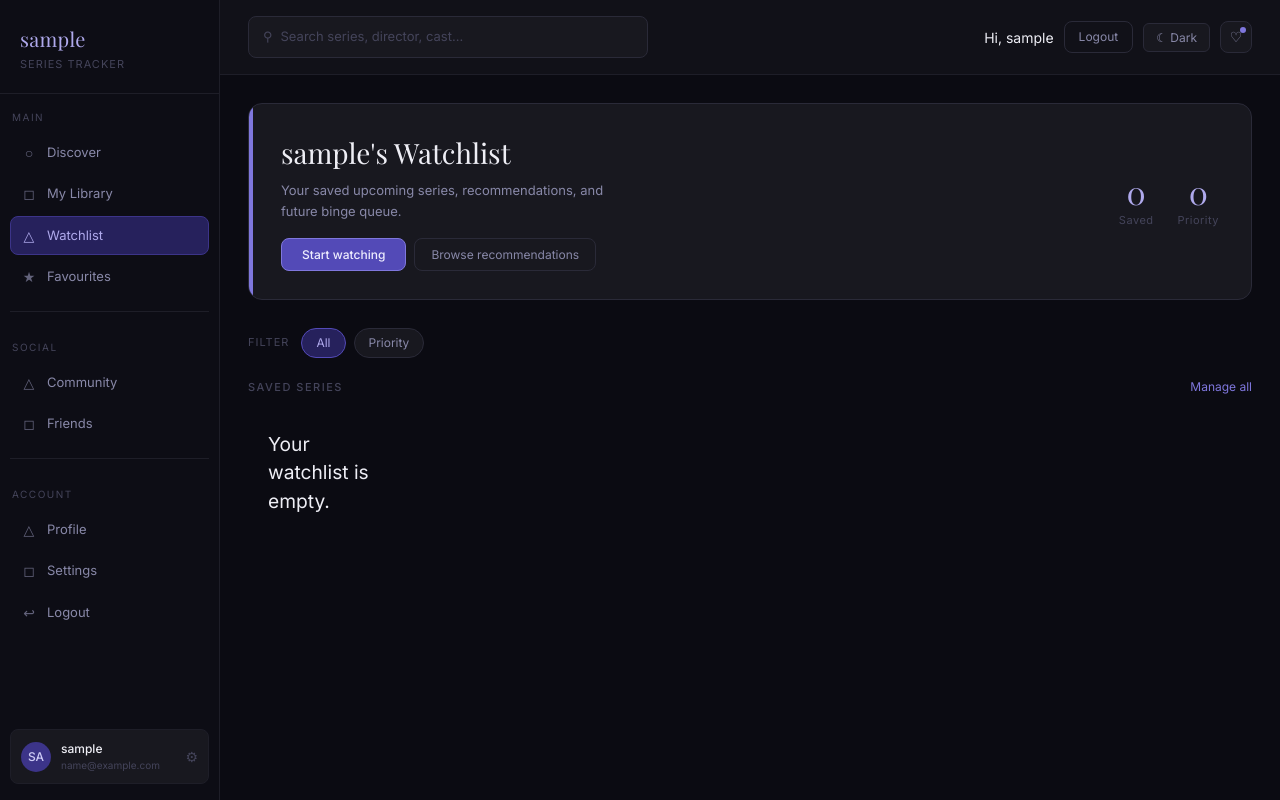
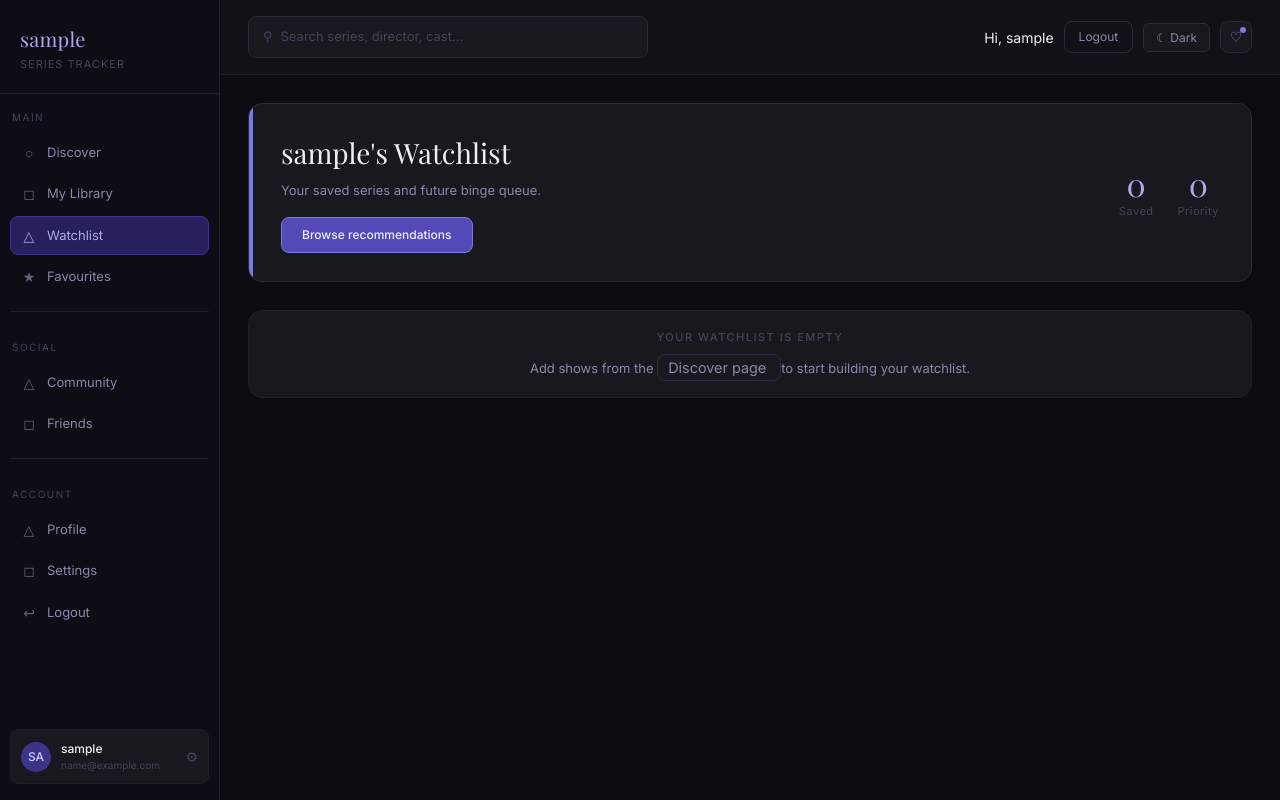
Before and after one commit to JaiPitkethley/AgileReviewSite, a Flask app: page /watchlist in a window 1280 px wide. Run offline with Flask 3, Linux system fonts and the light colour scheme; the visitor is signed in with stand-in values (Sample User, id 1); tables that the repository leaves empty hold one stand-in row (values such as "Sample post").

Commit message:
watchlist alterations - fixed dummy buttons, crowded UI and added working filtering options

```diff
--- a/templates/watchlist.html
+++ b/templates/watchlist.html
@@ -9,11 +9,10 @@
 
   <div class="hero-text">
     <h2>{{ user.username }}'s Watchlist</h2>
-    <p>Your saved upcoming series, recommendations, and future binge queue.</p>
+    <p>Your saved series and future binge queue.</p>
 
     <div class="hero-actions">
-      <button class="btn-primary">Start watching</button>
-      <button class="btn-ghost">Browse recommendations</button>
+      <a href="{{ url_for('dashboard') }}" class="btn-primary">Browse recommendations</a>
     </div>
   </div>
 
@@ -30,54 +29,77 @@
   </div>
 </div>
 
+{% if shows %}
+<!-- Sorting -->
 <div class="filter-row">
+  <span class="filter-label">Sort by</span>
+
+  <a href="{{ url_for('watchlist', sort='recent') }}"
+     class="chip {% if sort == 'recent' %}active{% endif %}">
+     Recently added
+  </a>
+
+  <a href="{{ url_for('watchlist', sort='az') }}"
+     class="chip {% if sort == 'az' %}active{% endif %}">
+     A → Z
+  </a>
+
+  <a href="{{ url_for('watchlist', sort='za') }}"
+     class="chip {% if sort == 'za' %}active{% endif %}">
+     Z → A
+  </a>
+
+  <a href="{{ url_for('watchlist', sort='rating') }}"
+     class="chip {% if sort == 'rating' %}active{% endif %}">
+     Rating
+  </a>
+</div>
+
+<!-- Priority Filter -->
+<div class="filter-row" style="margin-top: 10px;">
   <span class="filter-label">Filter</span>
   <div class="chip active" onclick="filterWatchlist(this, 'all')">All</div>
   <div class="chip" onclick="filterWatchlist(this, 'priority')">Priority</div>
 </div>
 
-{% if request.args.get('q') %}
-<div class="section-header mt-4" id="searchResultsHeader">
-  <span class="section-title">Search Results for "{{ request.args.get('q') }}"</span>
-</div>
-
-<div id="topbarSearchResults" class="card-grid"></div>
-{% endif %}
-
 <div class="section-header mt-4">
   <span class="section-title">Saved Series</span>
-  <span class="see-all">Manage all</span>
 </div>
 
 <div class="card-grid">
 
-  {% if shows %}
   {% for show in shows %}
+  <div class="card watchlist-card {% if show.priority %}priority-card{% endif %}"
+       data-priority="{{ 'true' if show.priority else 'false' }}">
 
-  <div class="card watchlist-card {% if show.priority %}priority-card{% endif %}"
-    data-priority="{% if show.priority %}true{% else %}false{% endif %}">
+    <!-- Top Action Bar -->
+    <div class="card-top-actions">
 
-    <div class="watchlist-card-top">
-      <span class="status-notch watchlist-notch">Saved</span>
-
-      <form action="/watchlist/priority" method="POST" class="priority-pin-form">
+      <!-- Priority Pin -->
+      <form action="/watchlist/priority" method="POST">
         <input type="hidden" name="csrf_token" value="{{ csrf_token() }}">
         <input type="hidden" name="tmdb_id" value="{{ show.tmdb_id }}">
 
-        <button class="btn-priority-pin {% if show.priority %}active{% endif %}" type="submit"
-          title="{% if show.priority %}Unpin priority{% else %}Pin as priority{% endif %}"
-          aria-label="{% if show.priority %}Unpin priority{% else %}Pin as priority{% endif %}">
-
-          <svg class="pin-icon" viewBox="0 0 24 24" aria-hidden="true">
+        <button class="action-btn btn-priority-pin {% if show.priority %}active{% endif %}" type="submit">
+          <svg class="pin-icon" viewBox="0 0 24 24">
             <path d="M9 4h6v2l-1.5 1.5v4.2l3.2 3.2V17H13v5h-2v-5H7.3v-2.1l3.2-3.2V7.5L9 6V4Z"></path>
           </svg>
-
         </button>
       </form>
+
+      <!-- Remove X -->
+      <form action="/watchlist/remove" method="POST">
+        <input type="hidden" name="csrf_token" value="{{ csrf_token() }}">
+        <input type="hidden" name="tmdb_id" value="{{ show.tmdb_id }}">
+
+        <button class="action-btn remove-x-btn" type="submit">✕</button>
+      </form>
+
     </div>
 
     <a class="series-card-link" href="/series/{{ show.tmdb_id }}">
-      <div class="poster" style="background-image: url('https://image.tmdb.org/t/p/w300{{ show.poster_path }}');">
+      <div class="poster"
+           style="background-image: url('https://image.tmdb.org/t/p/w300{{ show.poster_path }}');">
       </div>
     </a>
 
@@ -105,27 +127,32 @@
           <option value="dropped">Dropped</option>
         </select>
       </form>
-
-      <form action="/watchlist/remove" method="POST" class="remove-watchlist-form">
-        <input type="hidden" name="csrf_token" value="{{ csrf_token() }}">
-        <input type="hidden" name="tmdb_id" value="{{ show.tmdb_id }}">
-        <button class="btn-ghost" type="submit">Remove</button>
-      </form>
     </div>
 
   </div>
-
   {% endfor %}
-  {% else %}
-  <p style="padding: 20px; font-size: 1.2rem;">Your watchlist is empty.</p>
-  {% endif %}
 
 </div>
+
+{% else %}
+<!-- EMPTY STATE -->
+<div class="profile-side-card" style="margin-top: 20px; text-align: center;">
+  <div class="section-title">Your watchlist is empty</div>
+
+  <p class="profile-muted-text">
+    Add shows from the
+    <a href="{{ url_for('dashboard') }}" class="btn-ghost" style="padding: 4px 10px; font-size: 0.9rem;">
+      Discover page
+    </a>
+    to start building your watchlist.
+  </p>
+</div>
+{% endif %}
 
 <script>
   function filterWatchlist(clickedChip, filterType) {
     const chips = document.querySelectorAll(".filter-row .chip");
-    const cards = document.querySelectorAll(".watchlist-card");
+    const cards = documeant.querySelectorAll(".watchlist-card");
 
     chips.forEach(chip => chip.classList.remove("active"));
     clickedChip.classList.add("active");
```
Also changed, not shown: static/styles2.css (+79 -0 lines).
